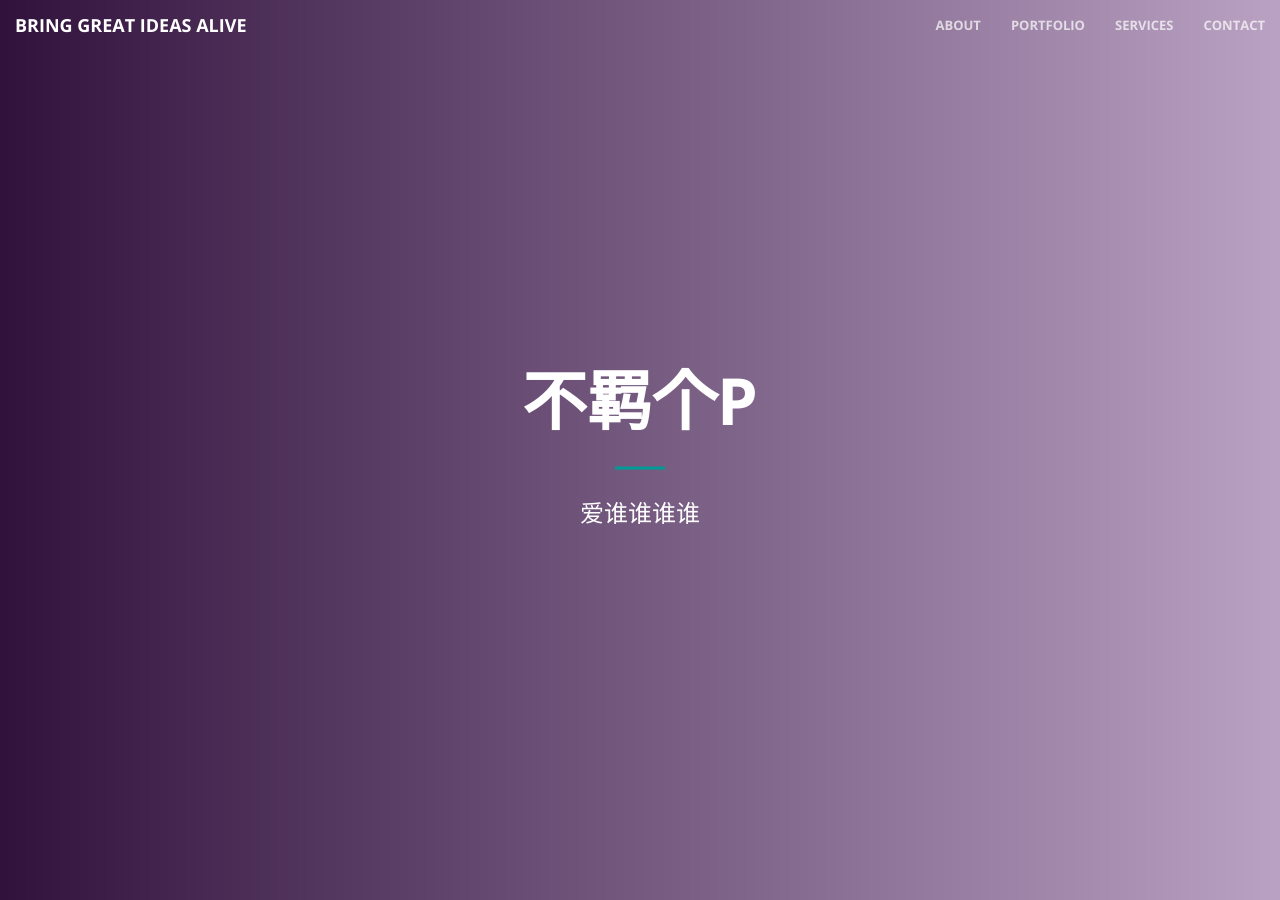
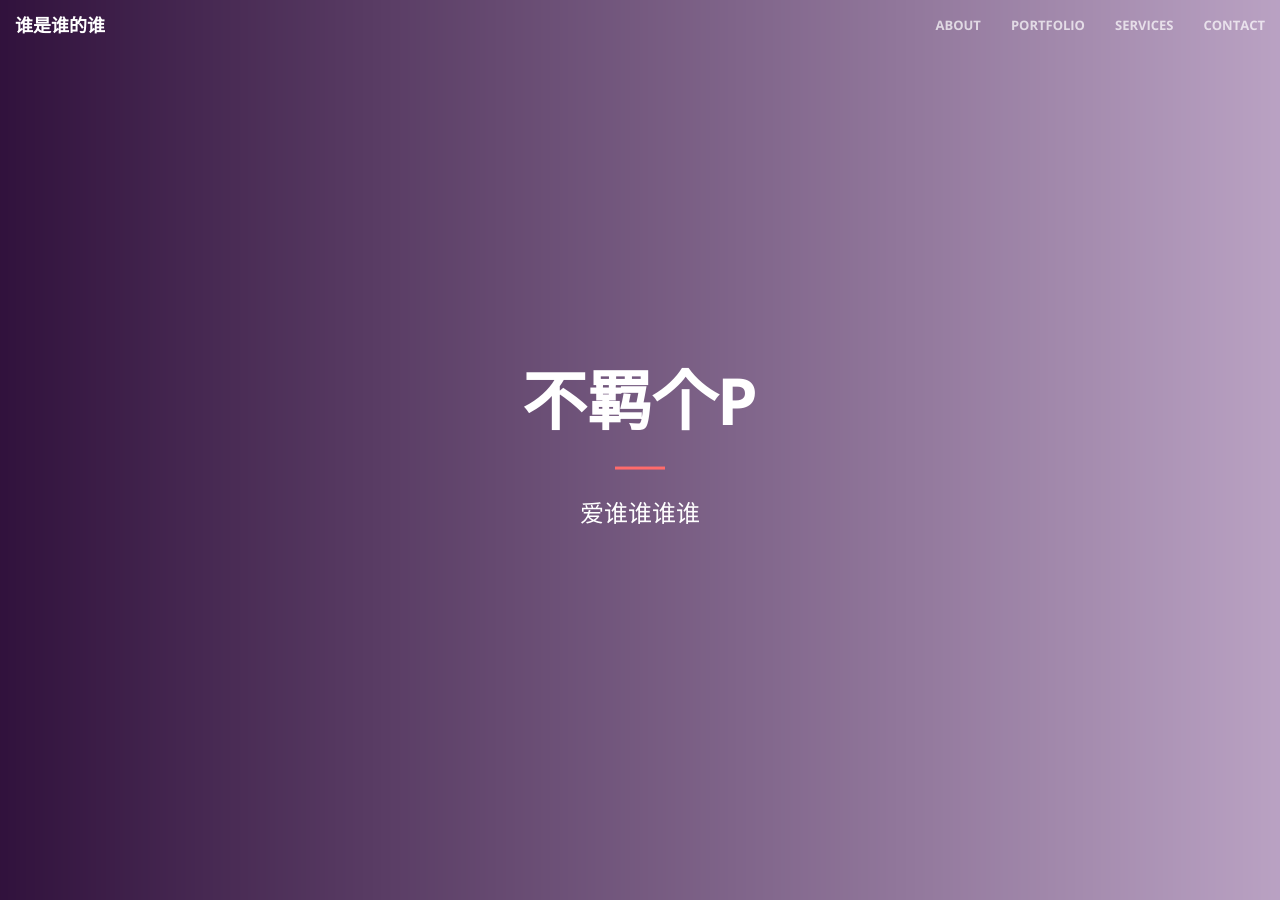
Before and after one commit to ranyuhan/bujigep, a Jekyll site: the page built from index.html, in a window 1280 px wide and 900 px high. Built offline with Jekyll 4.4.1, drawn with Linux system fonts in a browser that asks for light colours; some web fonts are replaced.

Commit message:
added pinkish color

```diff
--- a/_includes/head.html
+++ b/_includes/head.html
@@ -15,7 +15,7 @@
     <meta name="keyword" content="Avery Jin, developer, Ruby on Rails, Vue, HTML, JavaScript">
     <meta name="author" content="Avery Jin">
 
-    <title>Avery Jin</title>
+    <title>🤘🏻🤘🏻🤘🏻不羁个P</title>
 
     <!-- Tab Icon -->
     <link rel="shortcut icon" href=".img/favicon.ico">
--- a/_includes/nav.html
+++ b/_includes/nav.html
@@ -8,7 +8,7 @@
                 <span class="icon-bar"></span>
                 <span class="icon-bar"></span>
             </button>
-            <a class="navbar-brand page-scroll" href="#page-top">Bring Great Ideas Alive</a>
+            <a class="navbar-brand page-scroll" href="#page-top">谁是谁的谁</a>
         </div>
 
         <!-- Collect the nav links, forms, and other content for toggling -->
--- a/css/main.scss
+++ b/css/main.scss
@@ -34,7 +34,7 @@
 // }
 
 // variables.less
-$theme-primary: #009B97;
+$theme-primary: #FF6B6B;
 $theme-dark: #1D121F;
 
 
```
Also changed, not shown: 2 other files.
